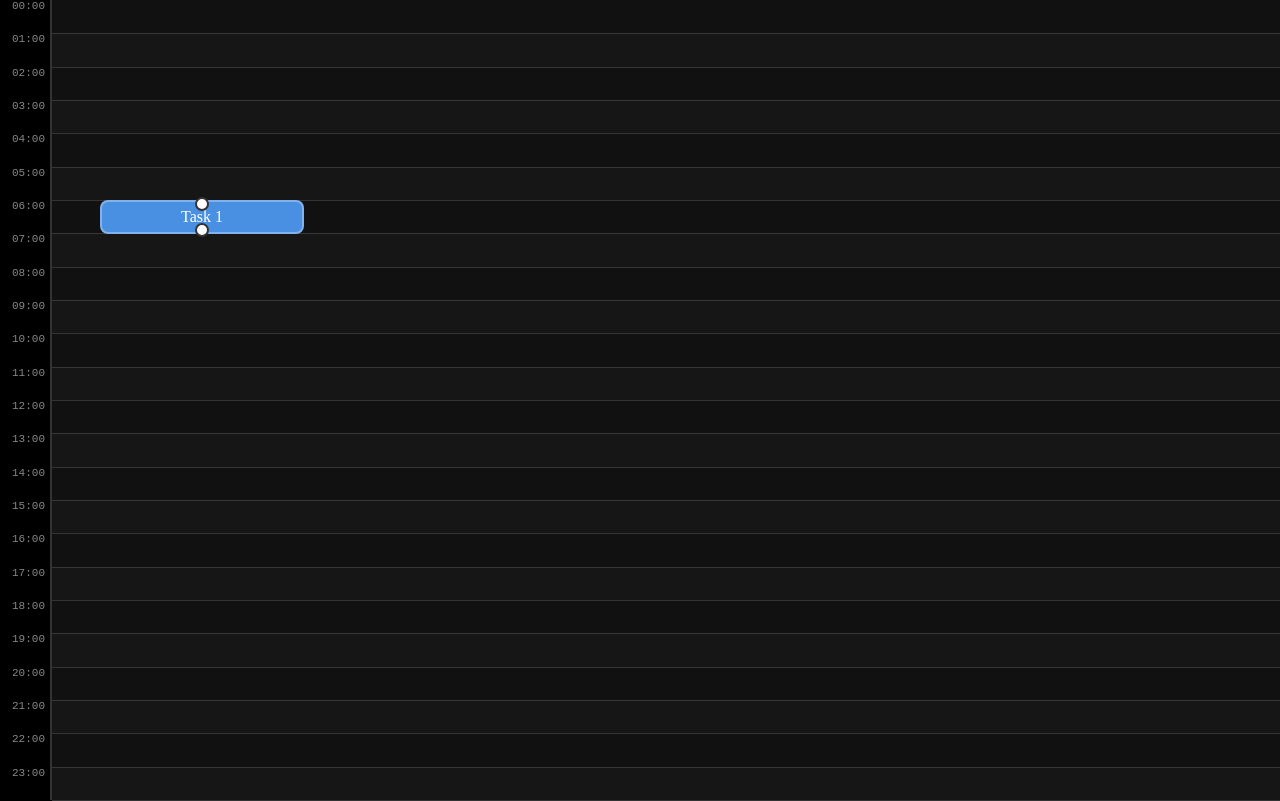
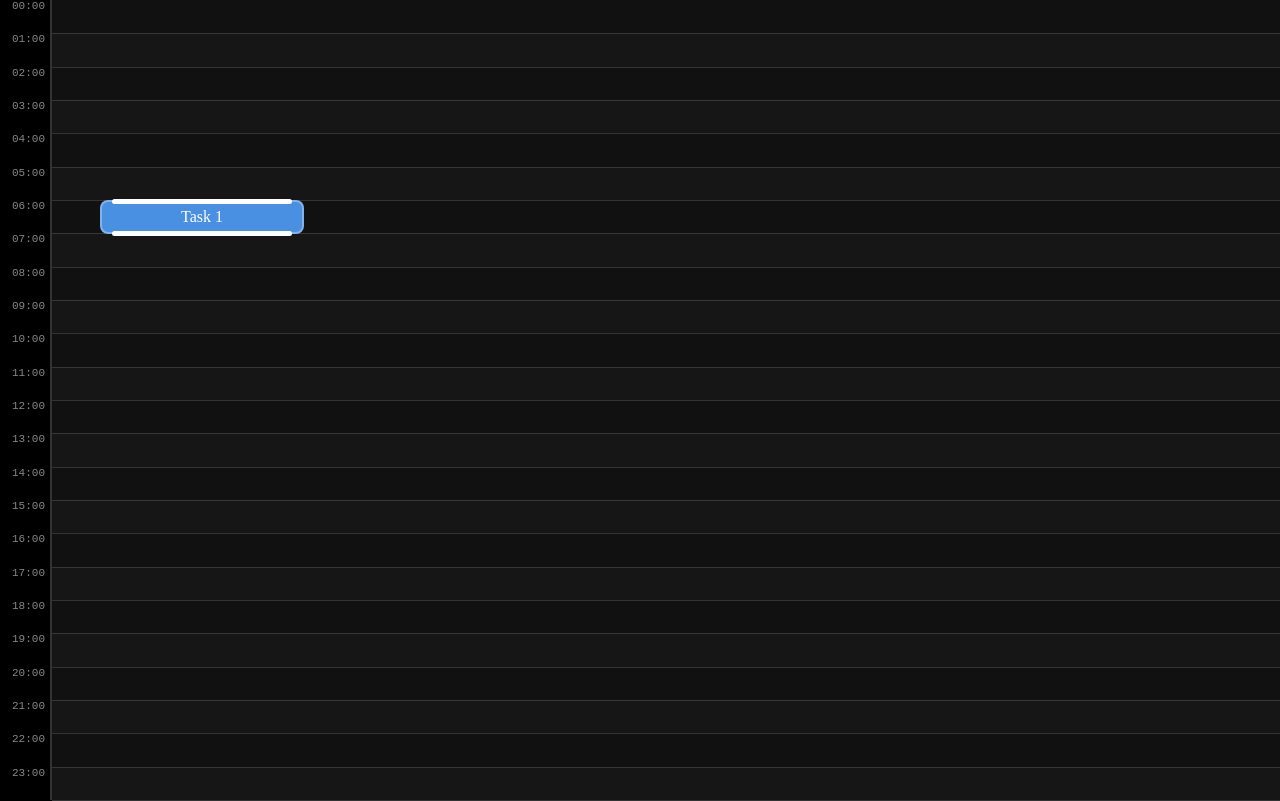
Before and after one commit to MTCodes01/Resize-Testing, a plain HTML site: page index.html in a window 1280 px wide. Drawn offline with Linux system fonts and the light colour scheme.

Commit message:
More progress, made the drag area wider

```diff
--- a/index.html
+++ b/index.html
@@ -69,25 +69,21 @@
 
         .resize-handle {
             position: absolute;
-            width: 10px;
-            height: 10px;
-            background: white;
-            border: 2px solid #333;
-            border-radius: 50%;
+            width: 90%;
+            height: 5px;
+            background: rgb(255, 255, 255);
+            border-radius: 5px;
             z-index: 11;
+            left: 5%;
         }
 
         .top-handle {
-            top: -5px;
-            left: 50%;
-            transform: translateX(-50%);
+            top: -3.5px;
             cursor: n-resize;
         }
 
         .bottom-handle {
-            bottom: -5px;
-            left: 50%;
-            transform: translateX(-50%);
+            bottom: -3.5px;
             cursor: s-resize;
         }
     </style>
```
